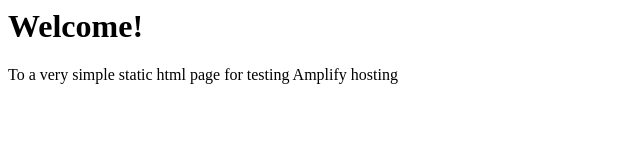
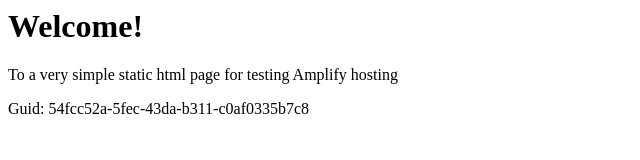
Before and after one commit to aws-aemilia-kix/Github-PR-Commit-Integration-Test-DoNotTouch-v1-prod-ap-northeast-3, a website: page src/index.html in a window 1280 px wide. Shown: the whole page, without its empty margins (0-640 px from the left). Drawn offline with Linux system fonts and the light colour scheme.

Commit message:
commit from integ tests

```diff
--- a/src/index.html
+++ b/src/index.html
@@ -1,3 +1,5 @@
+
+
 <html lang="en">
 
 <head>
@@ -10,6 +12,6 @@
 <body>
     <h1>Welcome!</h1>
     <p>To a very simple static html page for testing Amplify hosting</p>
-</body>
+    <p>Guid: 54fcc52a-5fec-43da-b311-c0af0335b7c8</p></body>
 
 </html>
```
